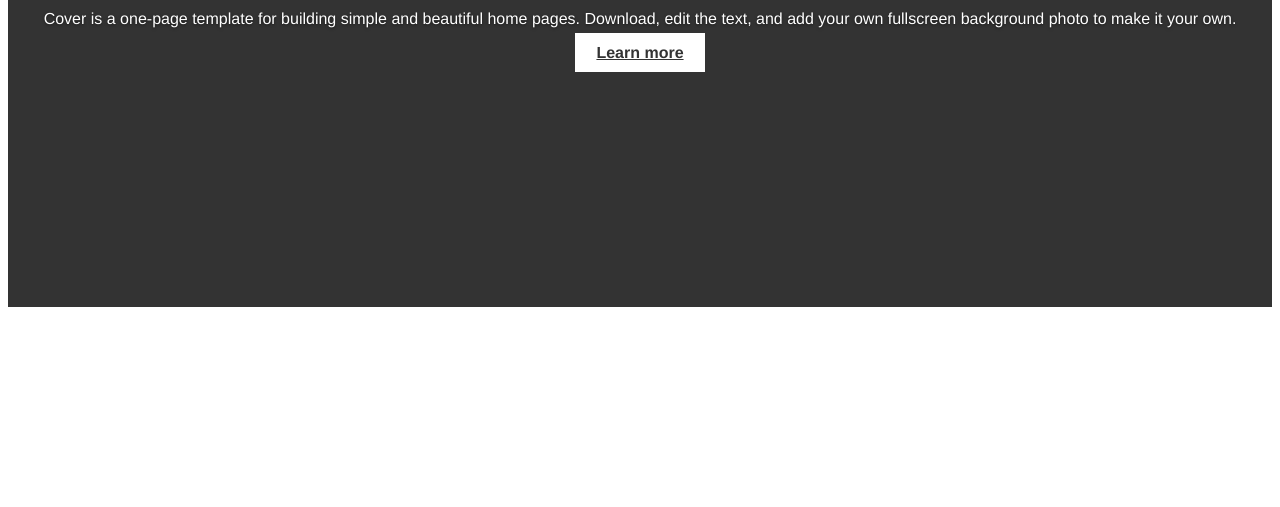
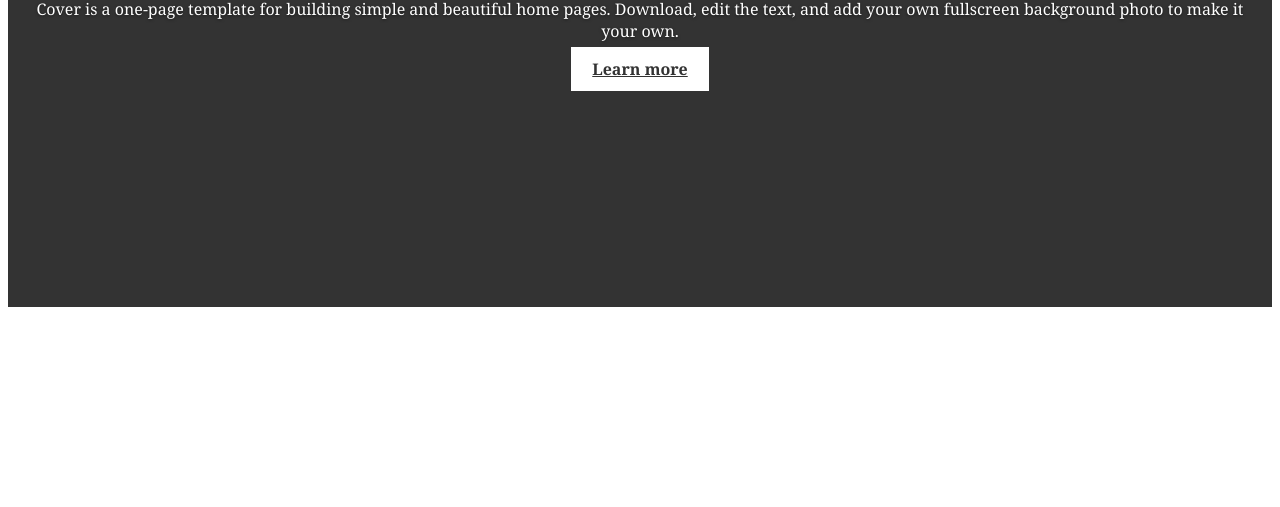
Before and after one commit to rebeccaansems/hackmit17, a plain HTML site: page index.html in a window 1280 px wide. Shown: the part 301-808 px from the top of the page. Drawn offline with Linux system fonts and the light colour scheme.

Commit message:
added georgia font

```diff
--- a/assets/css/main.css
+++ b/assets/css/main.css
@@ -26,7 +26,7 @@ a:hover {
 
 html,
 body {
-  font-family: Helvetica, Sans-Serif;
+  font-family: Georgia, Times, "Times New Roman", serif;
   height: 100%;
   background-color: #fff;
 }
```
